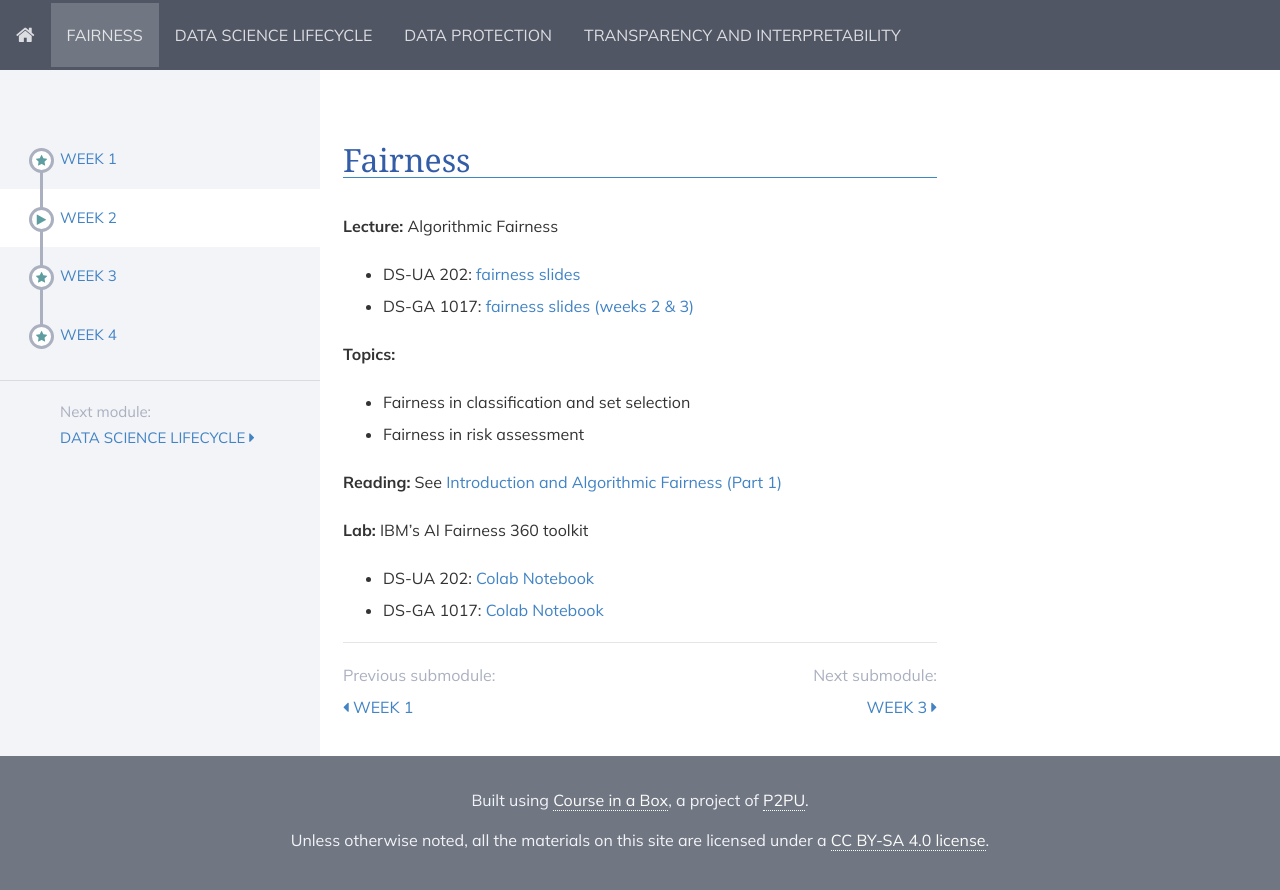
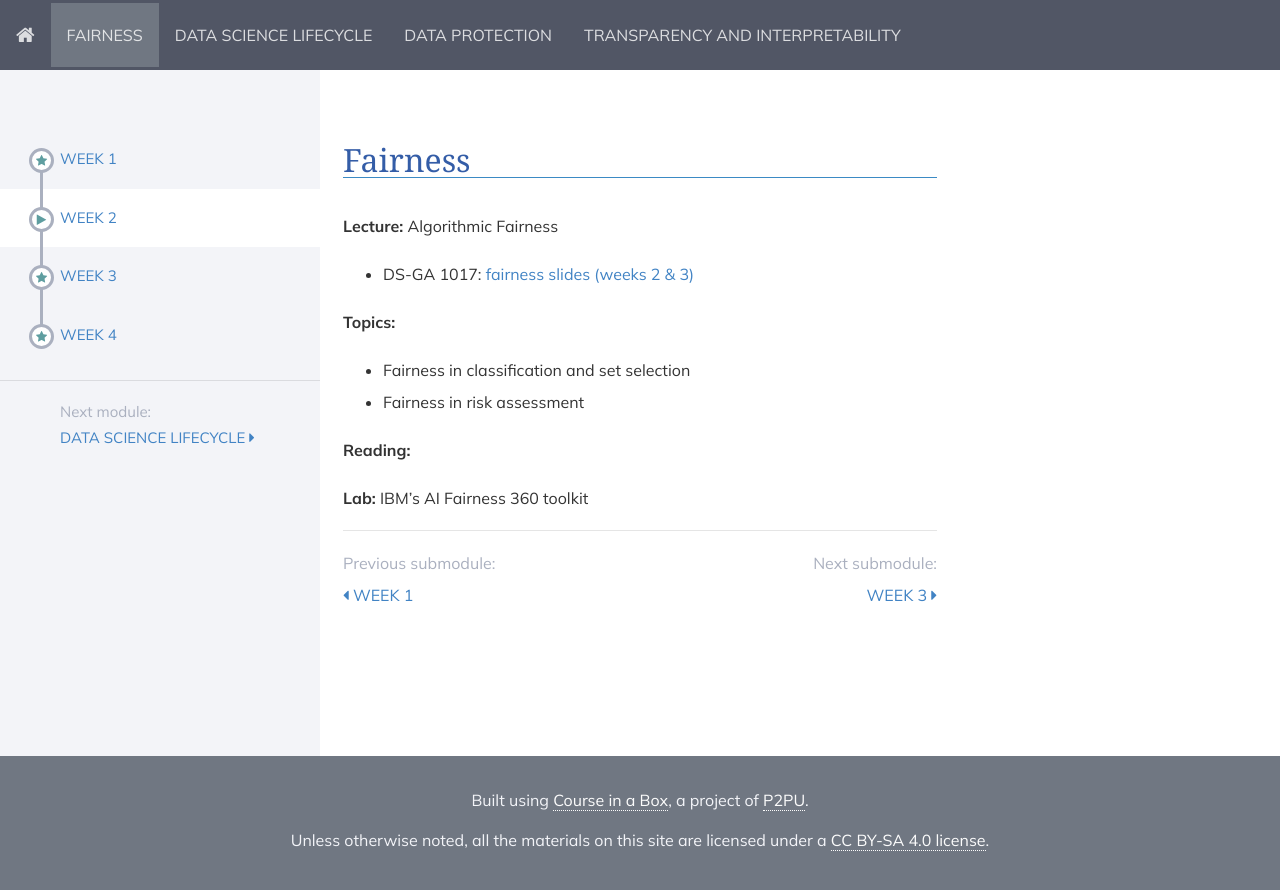
Before and after one commit to DataResponsibly/rds24, a Jekyll site: the page built from modules/fairness/_posts/2000-01-02-week2.md, in a window 1280 px wide. Shown: the top 890 px of the page. Built offline with Jekyll 4.4.1, drawn with Linux system fonts in a browser that asks for light colours; nearby versions of some CDN libraries.

Commit message:
Update 2000-01-02-week2.md

```diff
--- a/modules/fairness/_posts/2000-01-02-week2.md
+++ b/modules/fairness/_posts/2000-01-02-week2.md
@@ -6,22 +6,17 @@ title: Week 2
 
 **Lecture:** Algorithmic Fairness
 
-* DS-UA 202: [fairness slides]()
-<!-- (../../../assets/2_fairness_202.pdf) -->
-* DS-GA 1017: [fairness slides (weeks 2 & 3)]()
-<!-- (../../../assets/2_3_Fairness_1017.pdf) -->
+<!-- * DS-UA 202: [fairness slides](../../../assets/2_fairness_202.pdf) -->
+* DS-GA 1017: [fairness slides (weeks 2 & 3)](../../../assets/2_3_Fairness_1017.pdf)
 
 **Topics:**
 
 * Fairness in classification and set selection
 * Fairness in risk assessment
 
-**Reading:** See [Introduction and Algorithmic Fairness (Part 1)]()
-<!-- (../../../assets/fairness_reader_weeks1&2.pdf) -->
+**Reading:** <!-- See [Introduction and Algorithmic Fairness (Part 1)](../../../assets/fairness_reader_weeks1&2.pdf) -->
 
 **Lab:** IBM's AI Fairness 360 toolkit
 
-* DS-UA 202: [Colab Notebook]()
-<!-- (https://colab.research.google.com/drive/1kGSYlt7FMYX_dxYGRUxedwhT4-hOIFef?usp=sharing) -->
-* DS-GA 1017: [Colab Notebook]()
-<!-- (https://drive.google.com/file/d/1tEjVTS012N3IWD5rlRYswmcc0Wc9UIr_/view?usp=sharing) -->
+<!-- * DS-UA 202: [Colab Notebook](https://colab.research.google.com/drive/1kGSYlt7FMYX_dxYGRUxedwhT4-hOIFef?usp=sharing) -->
+<!-- * DS-GA 1017: [Colab Notebook](https://drive.google.com/file/d/1tEjVTS012N3IWD5rlRYswmcc0Wc9UIr_/view?usp=sharing) -->
```
